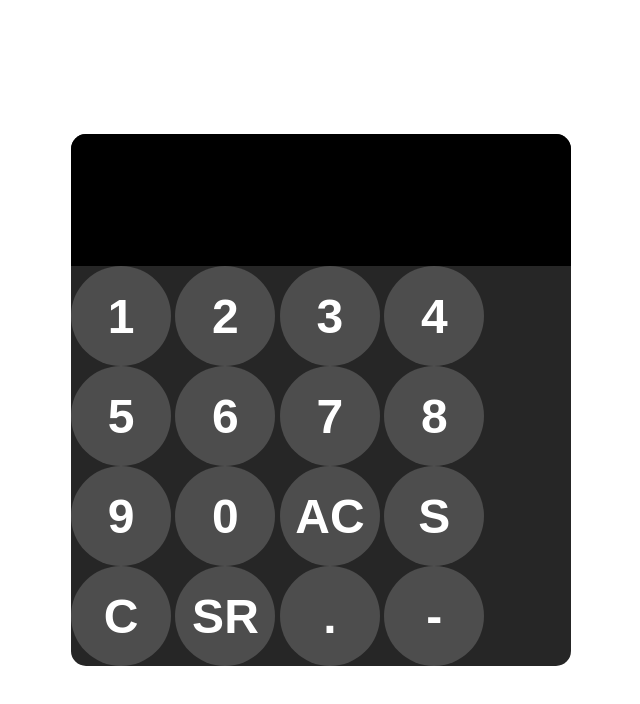
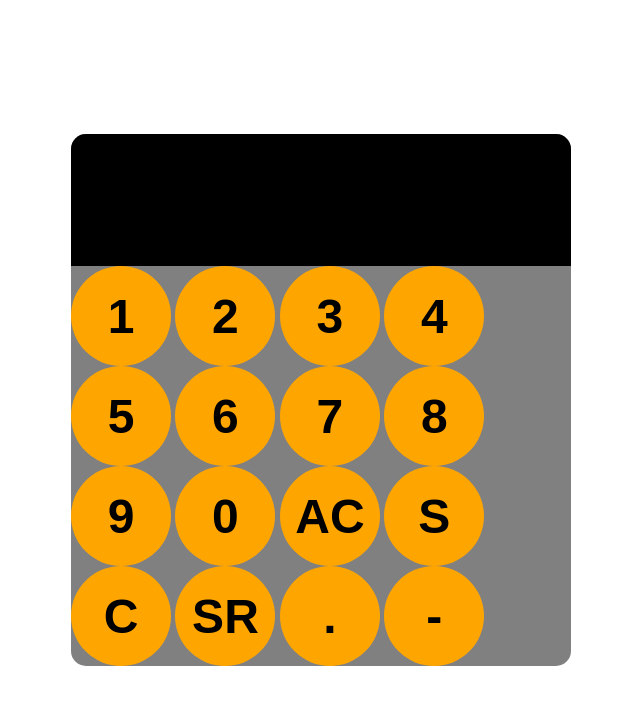
Before and after one commit to OKKO6544/Mathproject07, a plain HTML site: page index.html in a window 1280 px wide. Shown: the whole page, without its empty margins (319-959 px from the left). Drawn offline with Linux system fonts and the light colour scheme.

Commit message:
Update styles.css

```diff
--- a/styles.css
+++ b/styles.css
@@ -6,7 +6,7 @@
 }
 #calculator{
     font-family: Arial, Helvetica, sans-serif;
-    background-color: hsl(0, 0%, 15%);
+    background-color: grey;
     border-radius: 15px;
     max-width: 500px;
     overflow: hidden;
@@ -26,8 +26,8 @@ button{
     height: 100px;
     border-radius: 50px;
     border: none;
-    background-color: hsl(0, 0%, 30%);
-    color: white;
+    background-color: orange ;
+    color: black;
     font-size: 3rem;
     font-weight: bold;
     cursor: pointer;
```
